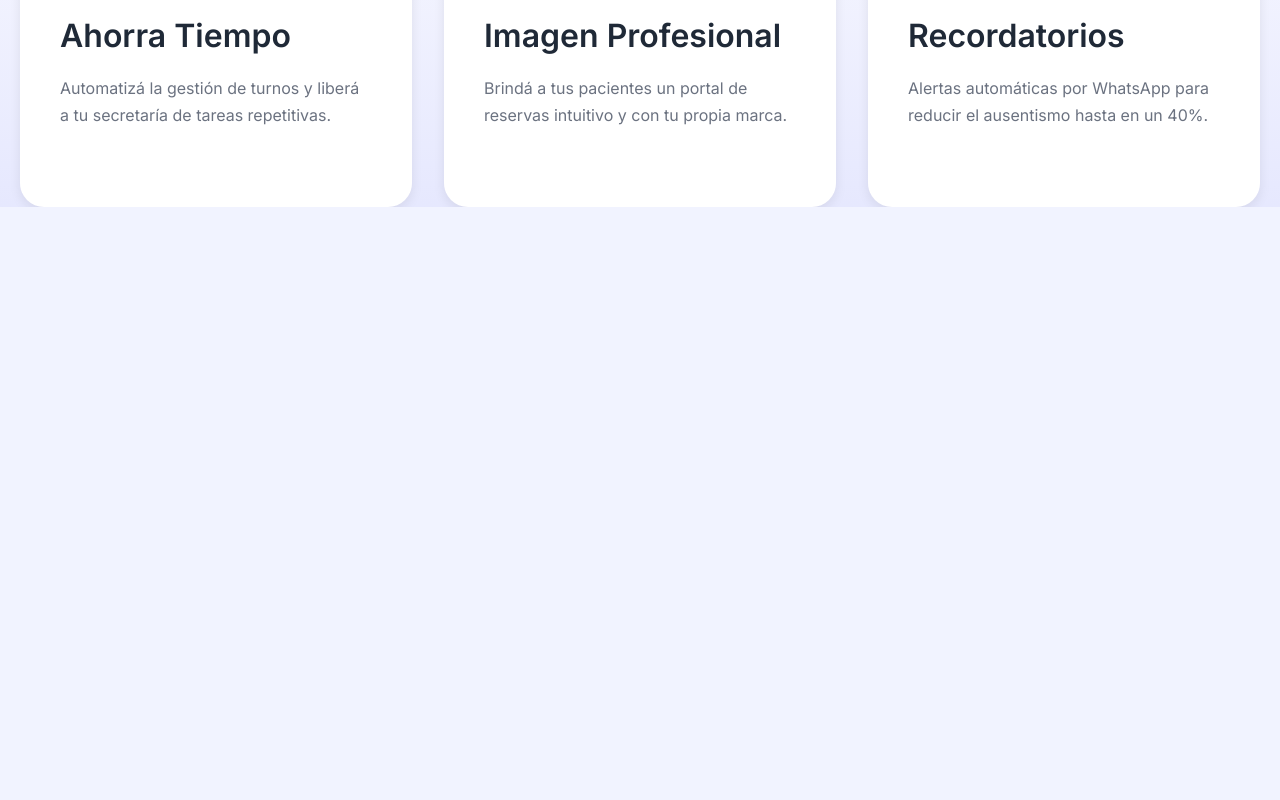
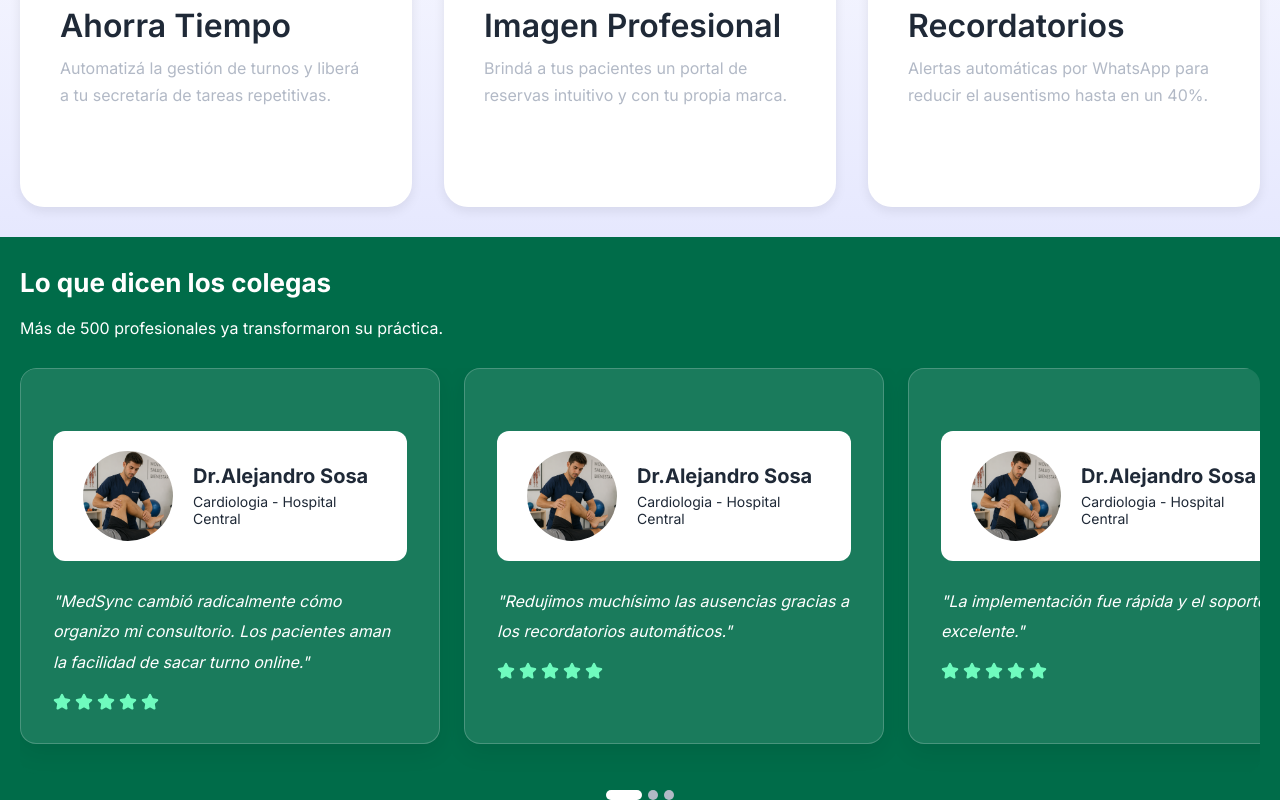
Before and after one commit to lucassosaurquiza/medsync, a React (Vite) app: page / in a window 1280 px wide. Shown: the part 828-1628 px from the top of the page. Before the commit the page ends 1035 px from the top, so only its background shows below. Built offline with nearby package versions, Linux system fonts and the light colour scheme.

Commit message:
feat: section of testimonies, styles and structures

```diff
--- a/src/components/BenefitCard/styles.css
+++ b/src/components/BenefitCard/styles.css
@@ -1,8 +1,9 @@
 .benefit-card {
   display: flex;
   flex-direction: column;
-  gap: 20px;
+  gap: 10px;
   padding: 20px;
+  margin-bottom: 30px;
   background-color: white;
   border-radius: 24px;
   box-shadow:
--- /dev/null
+++ b/src/components/TestimonialCard/index.jsx
@@ -0,0 +1,24 @@
+import './styles.css'
+
+import { Star } from 'lucide-react'
+import { SpecialistProfile } from '../SpecialistProfile'
+
+function TestimonialCard ({ testimonial }) {
+  return (
+    <article className='testimonial-card'>
+      <SpecialistProfile />
+
+      <p className='testimonial-card__quote'>
+        <i className='testimonial-card__comment'>"{testimonial}"</i>
+      </p>
+
+      <div className='testimonial-card__rating'>
+        {Array.from({ length: 5 }).map((_, index) => (
+          <Star key={index} size={18} fill='currentColor' />
+        ))}
+      </div>
+    </article>
+  )
+}
+
+export { TestimonialCard }
--- /dev/null
+++ b/src/components/TestimonialCard/styles.css
@@ -0,0 +1,36 @@
+.testimonial-card {
+  border: 1px solid rgba(255, 255, 255, 0.2);
+  flex: 0 0 100%;
+  scroll-snap-align: start;
+  background-color: #1A7B5C;
+  border-radius: 16px;
+  padding: 32px;
+  box-shadow: 0 8px 24px rgba(0, 0, 0, 0.08);
+  margin-bottom: 30px;
+}
+
+.testimonial-card__quote {
+  display: block;
+  margin-top: 24px;
+  font-size: 1.2rem;
+  line-height: 1.6;
+  color: var(--color-text);
+}
+
+.testimonial-card__rating {
+  display: flex;
+  gap: 4px;
+  margin-top: 16px;
+  color: #6FFBBE;
+}
+
+.testimonial-card__comment {
+  color: white;
+  font-size: var(--font-h4);
+}
+
+@media (min-width: 768px) {
+  .testimonial-card {
+    flex: 0 0 420px;
+  }
+}
--- /dev/null
+++ b/src/components/TestimonialCarousel/index.jsx
@@ -0,0 +1,43 @@
+import './styles.css'
+
+import { TestimonialCard } from '../TestimonialCard'
+
+const testimonials = [
+  {
+    id: 1,
+    testimonial:
+      'MedSync cambió radicalmente cómo organizo mi consultorio. Los pacientes aman la facilidad de sacar turno online.'
+  },
+  {
+    id: 2,
+    testimonial:
+      'Redujimos muchísimo las ausencias gracias a los recordatorios automáticos.'
+  },
+  {
+    id: 3,
+    testimonial: 'La implementación fue rápida y el soporte excelente.'
+  }
+]
+
+function TestimonialCarousel () {
+  return (
+    <>
+      <section className='testimonials-carrousel'>
+        {testimonials.map(testimonial => (
+          <TestimonialCard
+            key={testimonial.id}
+            testimonial={testimonial.testimonial}
+          />
+        ))}
+      </section>
+
+      <div className='testimonials-carrousel__indicators'>
+        <span className='testimonials-carrousel__indicator testimonials__indicator--active' />
+        <span className='testimonials-carrousel__indicator' />
+        <span className='testimonials-carrousel__indicator' />
+      </div>
+    </>
+  )
+}
+
+export { TestimonialCarousel }
--- /dev/null
+++ b/src/components/TestimonialCarousel/styles.css
@@ -0,0 +1,49 @@
+.testimonials-carrousel {
+  border-radius: 16px;
+  flex: 0 0 100%;
+  scroll-snap-align: center;
+  background-color: var(--color-primary);
+  display: flex;
+  gap: 24px;
+  overflow-x: auto;
+  scroll-snap-type: x mandatory;
+  scroll-behavior: smooth;
+  scrollbar-width: none;
+}
+
+.testimonials-carrousel::-webkit-scrollbar {
+  display: none;
+}
+
+.testimonials-carrousel::-webkit-scrollbar-track {
+  background: transparent;
+}
+
+.testimonials-carrousel::-webkit-scrollbar-thumb {
+  background-color: white;
+  border-radius: 999px;
+}
+
+.testimonials-carrousel::-webkit-scrollbar-thumb:hover {
+  background-color: rgba(255, 255, 255, 0.8);
+}
+
+.testimonials-carrousel__indicators {
+  display: flex;
+  justify-content: center;
+  align-items: center;
+  gap: 6px;
+  margin-top: 1rem;
+}
+
+.testimonials-carrousel__indicator {
+  width: 10px;
+  height: 10px;
+  border-radius: 999px;
+  background-color: var(--color-muted);
+}
+
+.testimonials__indicator--active {
+  width: 36px;
+  background-color: white;
+}
--- a/src/index.css
+++ b/src/index.css
@@ -5,7 +5,7 @@
   --color-neutral: #6366F1;
   --color-bg: #F1F3FF;
   --color-text: #1f2937;
-  --color-muted: #6b7280;
+  --color-muted: #b2b9c6;
 
   --radius-sm: 8px;
   --radius-md: 12px;
--- a/src/pages/Home/index.jsx
+++ b/src/pages/Home/index.jsx
@@ -7,6 +7,7 @@
 import { StartButton } from '../../components/StartButton'
 import { AdviceButton } from '../../components/AdviceButton'
 import { BenefitCard } from '../../components/BenefitCard'
+import { TestimonialCarousel } from '../../components/TestimonialCarousel'
 
 function Home () {
   return (
@@ -63,6 +64,20 @@
           </div>
         </MainLayout>
       </section>
+
+      <section className='testimonials'>
+        <MainLayout>
+          <div className='testimonials__header'>
+            <h2 className='testimonials__title'>Lo que dicen los colegas</h2>
+
+            <p className='testimonials__description'>
+              Más de 500 profesionales ya transformaron su práctica.
+            </p>
+          </div>
+
+          <TestimonialCarousel />
+        </MainLayout>
+      </section>
     </>
   )
 }
--- a/src/pages/Home/styles.css
+++ b/src/pages/Home/styles.css
@@ -95,12 +95,11 @@
 /* SECCION BENEFICIOS */
 
 .benefits {
-  background: linear-gradient(
-    180deg,
-    #ffffff 0%,
-    rgba(99, 102, 241, 0.08) 100%
-  );
+  background: linear-gradient(180deg,
+      #ffffff 0%,
+      rgba(99, 102, 241, 0.08) 100%);
 }
+
 .benefits__title {
   position: relative;
   display: inline-block;
@@ -168,3 +167,26 @@
     line-height: 1.7;
   }
 }
+
+/* SECCION TESTIMONIOS */
+
+.testimonials {
+  background-color: var(--color-primary);
+}
+
+.testimonials__header {}
+
+.testimonials__title {
+  color: white;
+  margin-bottom: 20px;
+  padding-top: 30px;
+  font-size: var(--font-h2);
+}
+
+.testimonials__description {
+  font-size: var(--font-h4);
+  margin-bottom: 30px;
+  color: white;
+}
+
+.testimonials__carousel {}
```
